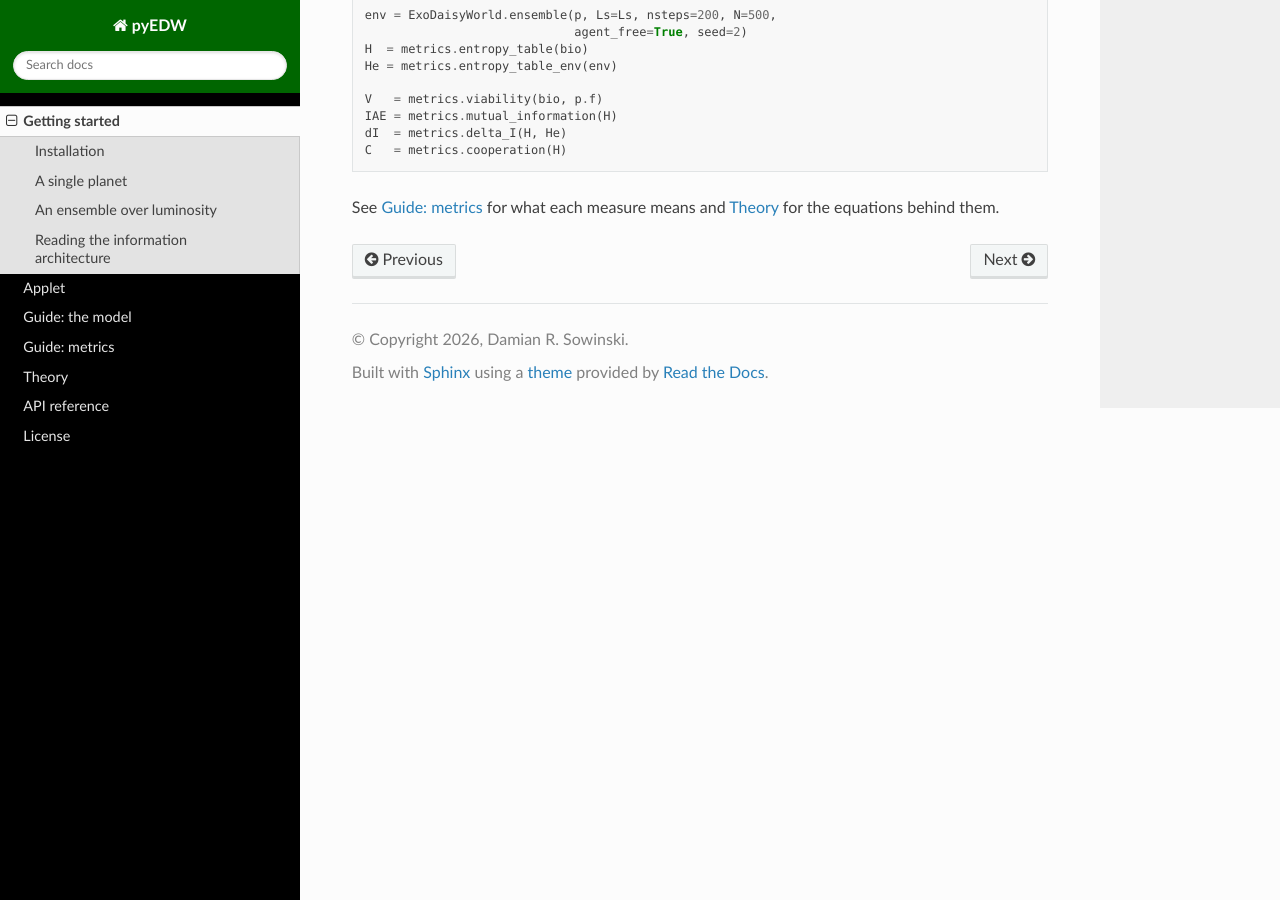
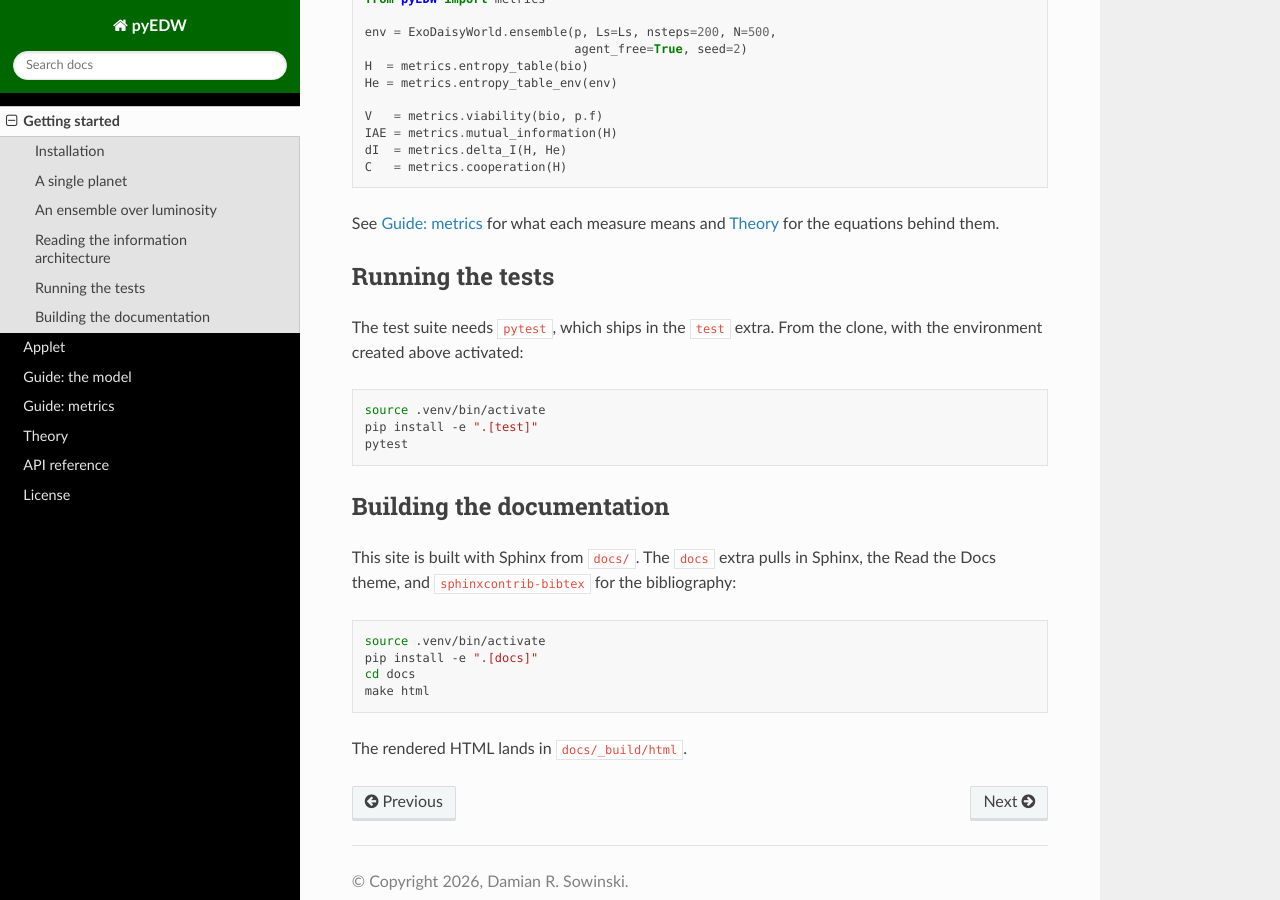
Before and after one commit to EternalTime/pyEDW, a Sphinx documentation site: the page built from docs/getting_started.rst, in a window 1280 px wide and 900 px high, scrolled down 1216 px. Built offline with Sphinx 7.4.7 and the Read the Docs theme 3.1.0, drawn with Linux system fonts in a browser that asks for light colours; some of the changed text lies outside the part shown.

Commit message:
Declare the test extra, complete the docs extra, pin explicit Python classifiers, and give the README working test and docs-build instructions (#1)

```diff
--- a/docs/getting_started.rst
+++ b/docs/getting_started.rst
@@ -10,6 +10,7 @@ Installation
    cd pyEDW
    python3 -m venv .venv
    source .venv/bin/activate
+   python -m pip install --upgrade pip
    pip install -e .
 
 Requires Python 3.8+. ``numpy``, ``scipy``, ``numba``, and ``matplotlib`` are
@@ -73,3 +74,31 @@ Reading the information architecture
 
 See :doc:`guide_metrics` for what each measure means and :doc:`theory` for the
 equations behind them.
+
+Running the tests
+-----------------
+
+The test suite needs ``pytest``, which ships in the ``test`` extra. From the
+clone, with the environment created above activated:
+
+.. code-block:: bash
+
+   source .venv/bin/activate
+   pip install -e ".[test]"
+   pytest
+
+Building the documentation
+--------------------------
+
+This site is built with Sphinx from ``docs/``. The ``docs`` extra pulls in
+Sphinx, the Read the Docs theme, and ``sphinxcontrib-bibtex`` for the
+bibliography:
+
+.. code-block:: bash
+
+   source .venv/bin/activate
+   pip install -e ".[docs]"
+   cd docs
+   make html
+
+The rendered HTML lands in ``docs/_build/html``.
```
Also changed, not shown: README.md (+22 -2 lines), pyproject.toml (+11 -3 lines).
